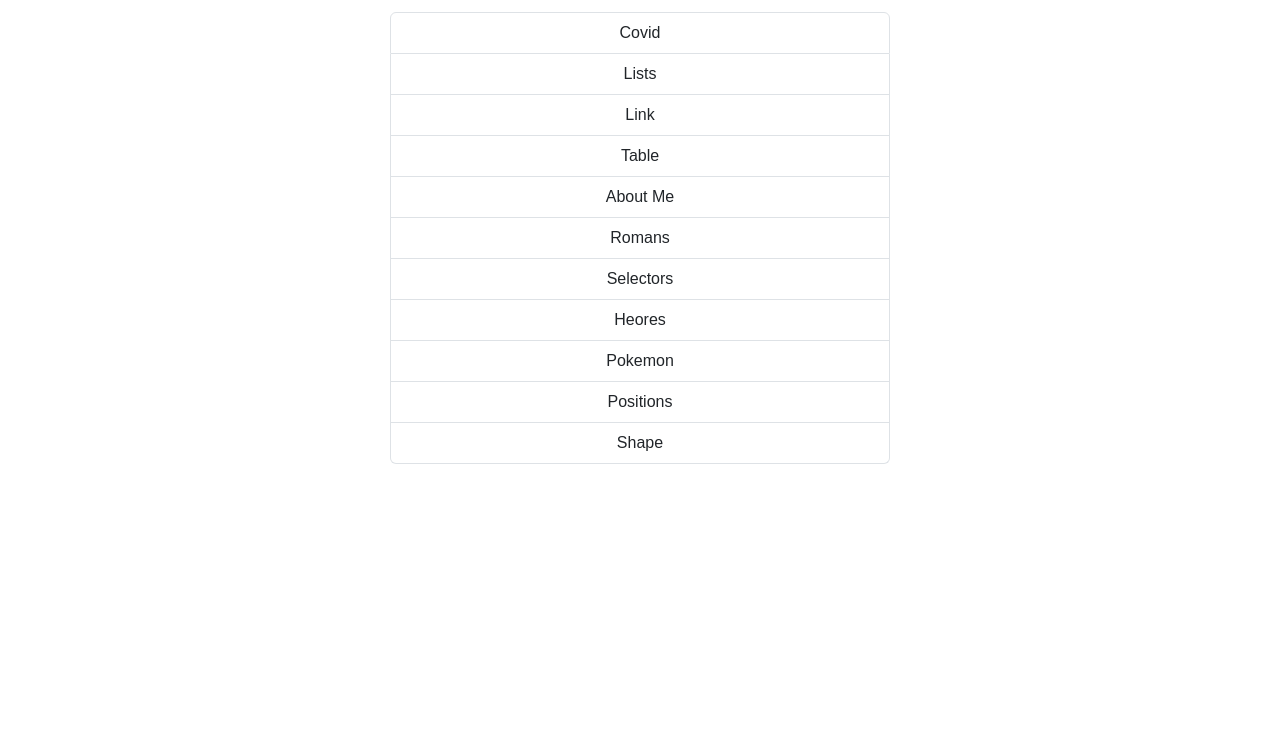
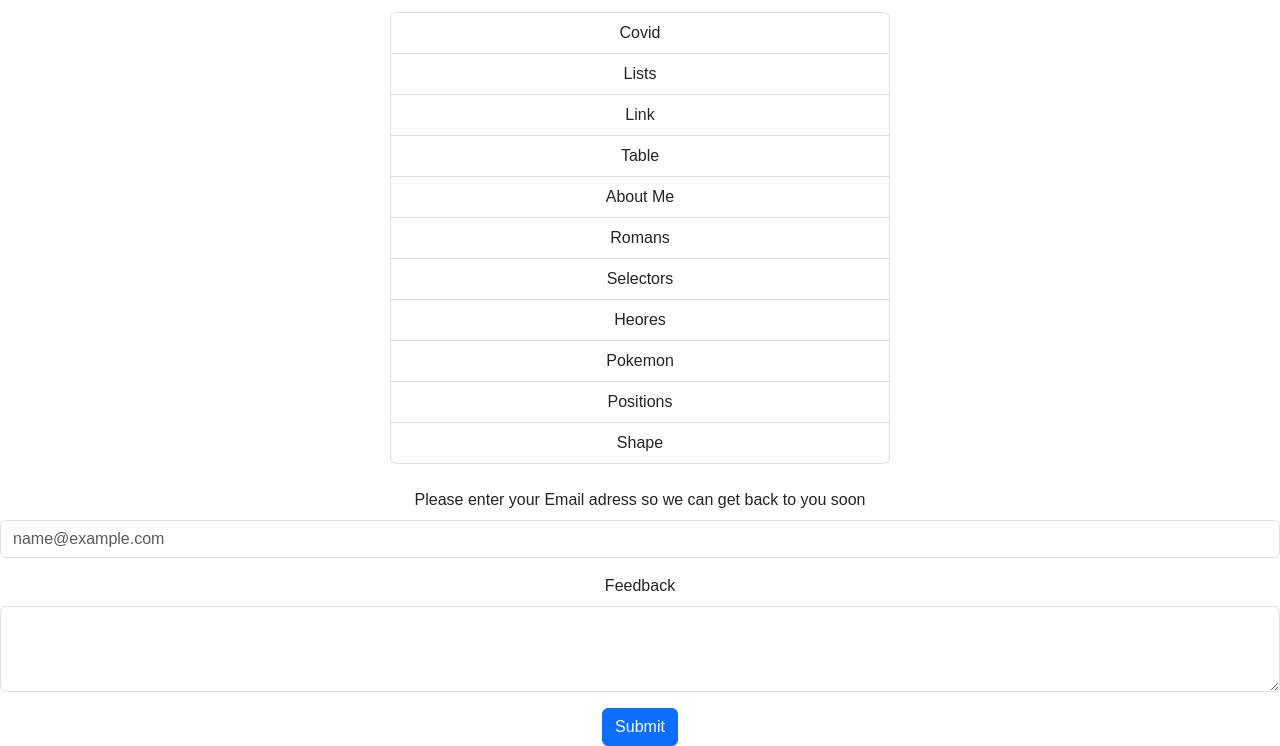
Before and after one commit to ttiramisu/ifreference, a plain HTML site: page html.html in a window 1280 px wide. Shown: the part 124-870 px from the top of the page. Before the commit the page ends 800 px from the top, so only its background shows below. Drawn offline with Linux system fonts and the light colour scheme.

Commit message:
test form submition

```diff
--- a/html.html
+++ b/html.html
@@ -67,6 +67,19 @@
       <button type="button" class="list-group-item list-group-item-action"
         onClick="window.location.href='https://github.com/salted-caramel/improved-octo-barnacle/tree/main/table';">Shape</button>
     </div>
+    <br>
+    <form name="contact" method="POST" data-netlify="true">
+      <div class="mb-3">
+        <label for="exampleFormControlInput1" class="form-label">Please enter your Email adress so we can get back to
+          you soon</label>
+        <input type="email" class="form-control" id="exampleFormControlInput1" placeholder="name@example.com">
+      </div>
+      <div class="mb-3">
+        <label for="exampleFormControlTextarea1" class="form-label">Feedback</label>
+        <textarea class="form-control" id="exampleFormControlTextarea1" rows="3"></textarea>
+      </div>
+      <button type="submit" class="btn btn-primary">Submit</button>
+    </form>
   </main>
   <script src="js/bootstrap.min.js" async></script>
 
```
